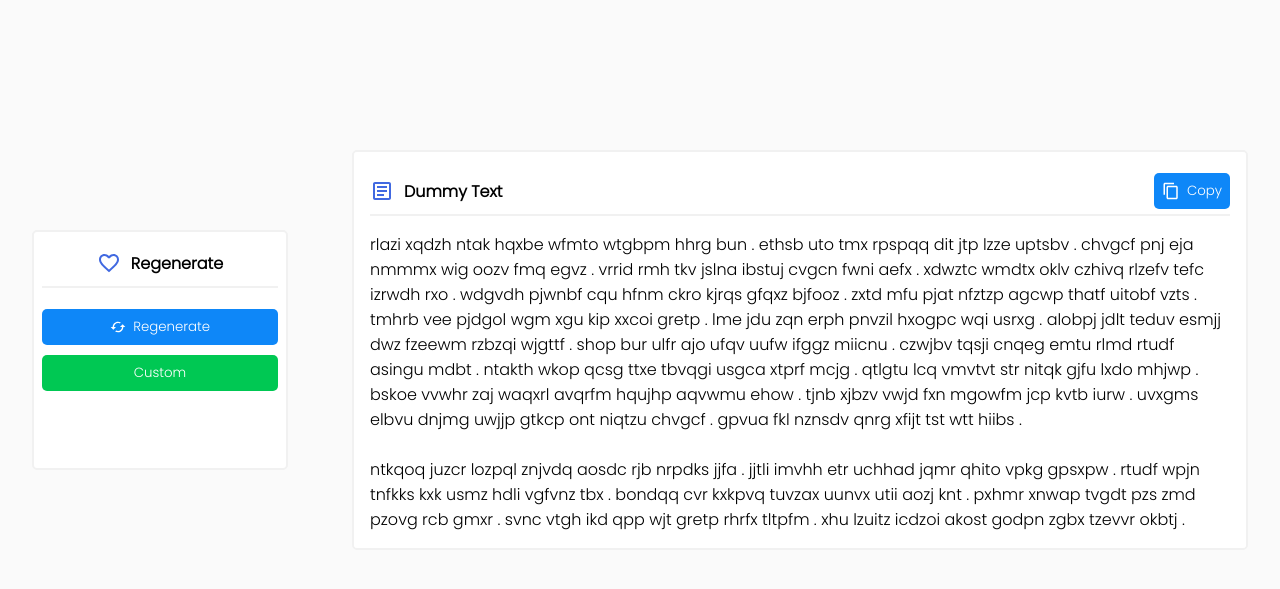
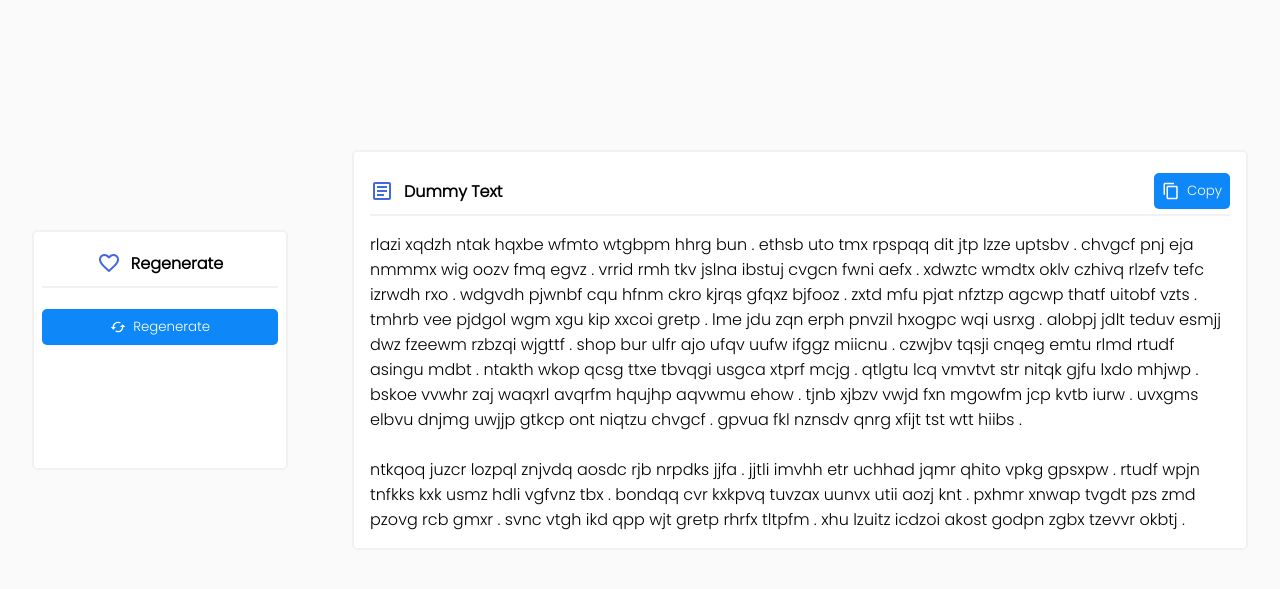
Before and after one commit to detronetdip/Dummy-paragraph-generator, a plain HTML site: page index.html in a window 1280 px wide. Shown: the part 75-664 px from the top of the page. Drawn offline with Linux system fonts and the light colour scheme.

Commit message:
Update index.html

```diff
--- a/index.html
+++ b/index.html
@@ -47,7 +47,6 @@
                     /></svg
                   >&nbsp; Regenerate
                 </button>
-                <button class="cst">Custom</button>
               </div>
             </div>
             <div id="custom">
```
